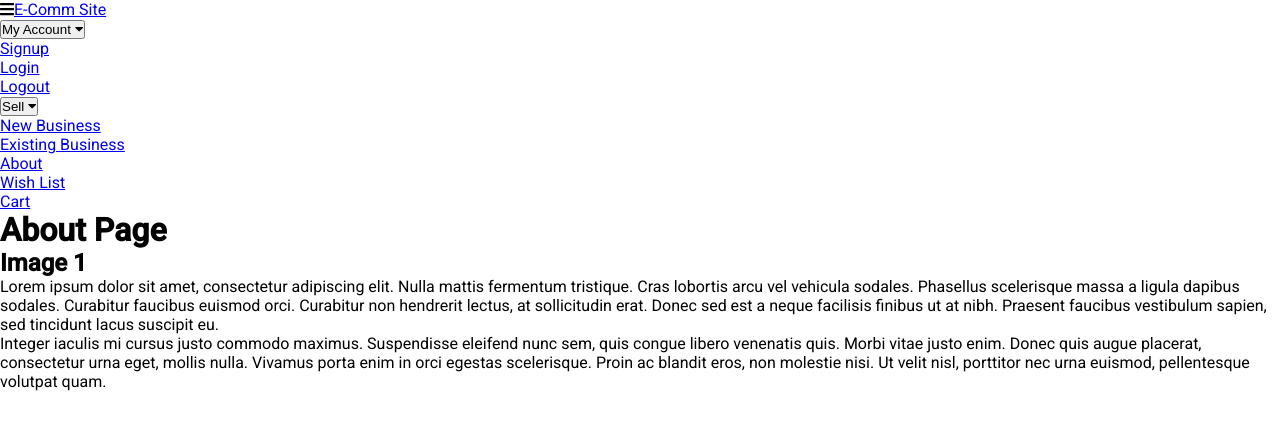
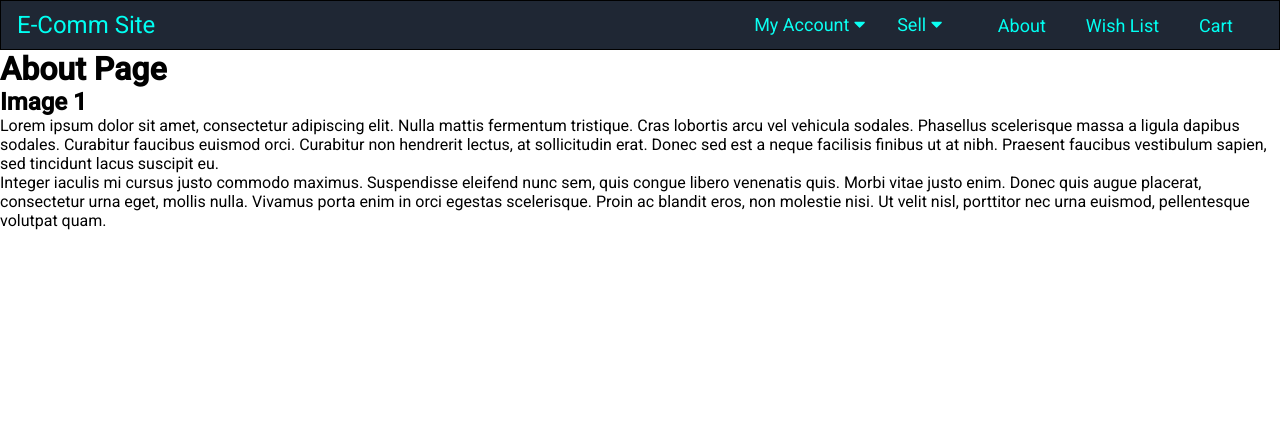
Before and after one commit to webmaster0307/Ecommerce-Frontend-React-Rails, a React (Create React App) app: page /about in a window 1280 px wide. Shown: the top 430 px of the page. Built offline with nearby package versions, Linux system fonts and the light colour scheme; no server answers.

Commit message:
Update notes

```diff
--- a/public/index.html
+++ b/public/index.html
@@ -32,7 +32,7 @@
       crossorigin="anonymous"
     /> -->
 
-    <title>React App</title>
+    <title>E-Comm Site</title>
   </head>
   <body>
     <noscript>You need to enable JavaScript to run this app.</noscript>
--- a/src/App.js
+++ b/src/App.js
@@ -3,7 +3,7 @@ import { BrowserRouter as Router, Switch, Route } from 'react-router-dom'
 import Home from './containers/Home'
 import Login from './components/auth/Login'
 import Register from './components/auth/Register'
-import Logout from './components/Logout'
+import Logout from './components/auth/Logout'
 import About from './components/About'
 import Wishlist from './components/Wishlist'
 import Cart from './components/Cart'
--- /dev/null
+++ b/src/components/auth/Logout.js
@@ -0,0 +1,14 @@
+import React, { Component } from 'react';
+
+class Logout extends Component {
+    state = {  }
+    render() {
+        return (
+            <div>
+                Logout Form
+            </div>
+          );
+    }
+}
+
+export default Logout;
--- a/src/index.js
+++ b/src/index.js
@@ -1,6 +1,7 @@
 import React from 'react';
 import ReactDOM from 'react-dom';
 import './index.css';
+import './nav.css';
 import App from './App';
 import * as serviceWorker from './serviceWorker';
 // import 'bootstrap/dist/css/bootstrap.min.css';
--- /dev/null
+++ b/src/nav.css
@@ -0,0 +1,150 @@
+
+.navbar {
+  font-size: 18px;
+  border: 1px solid black;
+  padding: 12px 16px;
+  background-color: RGB(31, 39, 52);
+  /* background-color: RGB(11, 11, 16) */
+}
+
+.nav-links {
+  text-decoration: none;
+  color: RGB(0, 255, 242);
+}
+
+.logo {
+  text-decoration: none;
+  font-size: 1.5rem;
+  color: RGB(0, 255, 242);
+}
+.logo:hover {
+  color: white;
+}
+
+.main-nav {
+  list-style-type: none;
+  display: none;
+}
+.main-nav li {
+  text-align: left;
+  margin: 15px auto;
+}
+
+.main-nav a:hover {
+  padding: 8px;
+  color: white;
+}
+
+.navbar-toggle {
+  position: absolute;
+  top: 10px;
+  right: 20px;
+  cursor: pointer;
+  font-size: 24px;
+  color: RGB(0, 255, 242);
+}
+
+.navbar-toggle:hover {
+  color: white;
+}
+
+
+.active {
+  display: block;
+}
+
+.dropdown .dropbtn {
+  font-size: 18px;
+  border: none;
+  outline: none;
+  color: RGB(0, 255, 242);
+  background-color: inherit;
+  font-family: inherit;
+  margin-top: 20px;
+
+}
+
+.dropdown-content {
+  display: none;
+}
+
+.dropdown-content li:hover {
+  padding: 8px;
+
+}
+
+.dropdown:hover .dropdown-content {
+  display: block;
+}
+
+
+
+  /* Main */
+
+  .container {
+    width: 100%;
+  }
+
+
+
+
+
+@media screen and (min-width: 768px) {
+
+  .navbar {
+    display: flex;
+    justify-content: space-between;
+    align-items: center;
+    height: 50px;
+  }
+
+  .main-nav {
+    display: flex;
+    margin-right :30px;
+    flex-direction: row;
+    justify-content: flex-end;
+  }
+
+  .nav-links {
+    margin-left: 40px;
+  }
+
+
+  .navbar-toggle {
+    display: none;
+  }
+
+
+  .dropdown .dropbtn {
+    border: none;
+    outline: none;
+    color: RGB(011, 255, 242);
+    padding: 14px 16px;
+    background-color: inherit;
+    font-family: inherit;
+    margin: 0;
+  }
+
+  .dropdown-content {
+    position: absolute;
+    background-color: RGB(31, 39, 52);
+    min-width: 200px;
+    box-shadow: 0px 8px 16px 0px rgba(0,0,0,0.2);
+    z-index: 1;
+  }
+
+  .dropdown-content li {
+    text-align: left;
+
+  }
+
+  .dropbtn:hover {
+    color: white;
+  }
+
+  .dropdown-content li:hover {
+    background-color: RGB(197, 198, 200)
+  }
+
+
+}
```
